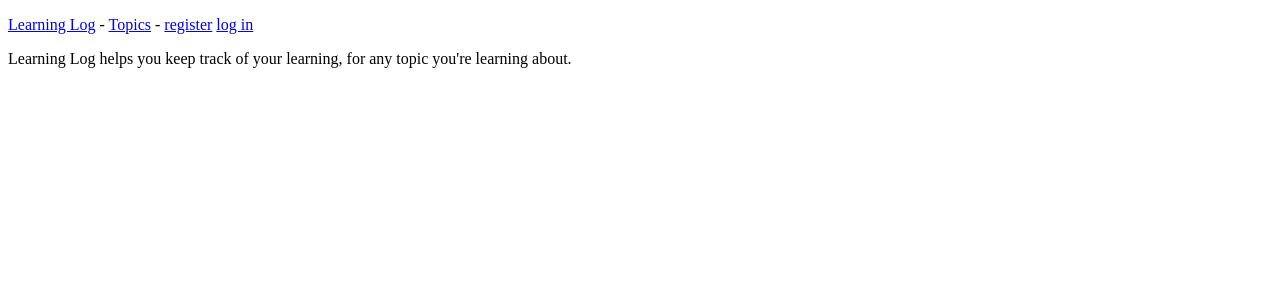
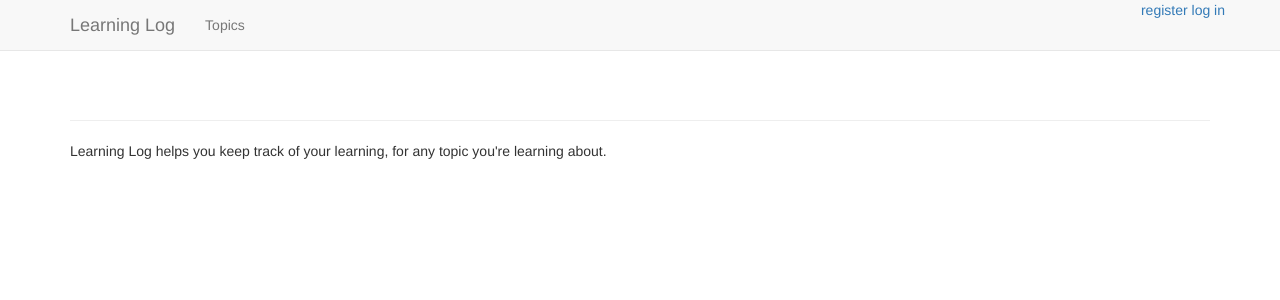
Before and after one commit to tomstasz/Learning-Log, a Django app: page / in a window 1280 px wide. Shown: the top 300 px of the page. Run offline with Django 3.2, Linux system fonts and the light colour scheme; some libraries are stand-ins or nearby versions.

Commit message:
add bootstrap3 and style base.html

```diff
--- a/learning_logs/templates/learning_logs/base.html
+++ b/learning_logs/templates/learning_logs/base.html
@@ -1,14 +1,33 @@
+{% load bootstrap3 %}
+
 <!DOCTYPE html>
 <html lang="en">
 <head>
     <meta charset="UTF-8">
-    <title>Base for learning_logs</title>
+    <title>Learning Log</title>
+    {% bootstrap_css %}
+    {% bootstrap_javascript %}
 </head>
+
 <body>
-<p>
-    <a href="{% url 'learning_logs:index' %}">Learning Log</a> -
+<nav class="navbar navbar-default navbar-static-top">
+    <div class="container">
+        <div class="navbar-header">
+            <button type="button"
+                    class="navbar-toggle collapsed"
+                    data-toggle="collapse"
+                    data-target="#navbar"
+                    aria-expanded="false"
+                    aria-controls="navbar">Menu
+            </button>
+            <a class="navbar-brand" href="{% url 'learning_logs:index' %}">Learning Log</a>
+        </div>
+        <div id="navbar" class="navbar-collapse collapse">
+            <ul class="nav navbar-nav">
+                <li><a href="{% url 'learning_logs:topics' %}">Topics</a></li>
+            </ul>
 
-    <a href="{% url 'learning_logs:topics' %}">Topics</a> -
+            <ul class="nav navbar-nav navbar-right">
                 {% if user.is_authenticated %}
                     Hello, {{ user.username }}.
                     <a href="{% url 'users:logout' %}">log out</a>
@@ -16,12 +35,20 @@
                     <a href="{% url 'users:register' %}">register</a>
                     <a href="{% url 'users:login' %}">log in</a>
                 {% endif %}
-</p>
+            </ul>
+        </div>
+    </div>
 
+</nav>
 
-{% block content %}
-
-{% endblock %}
+<div class="container">
+    <div class="page-header">
+        {% block header %} {% endblock header %}
+    </div>
+    <div>
+        {% block content %} {% endblock content%}
+    </div>
+</div>
 
 </body>
 </html>
```
Also changed, not shown: Learning_log/settings.py (+7 -0 lines). Lines whose indentation alone changed are shown as unchanged.
